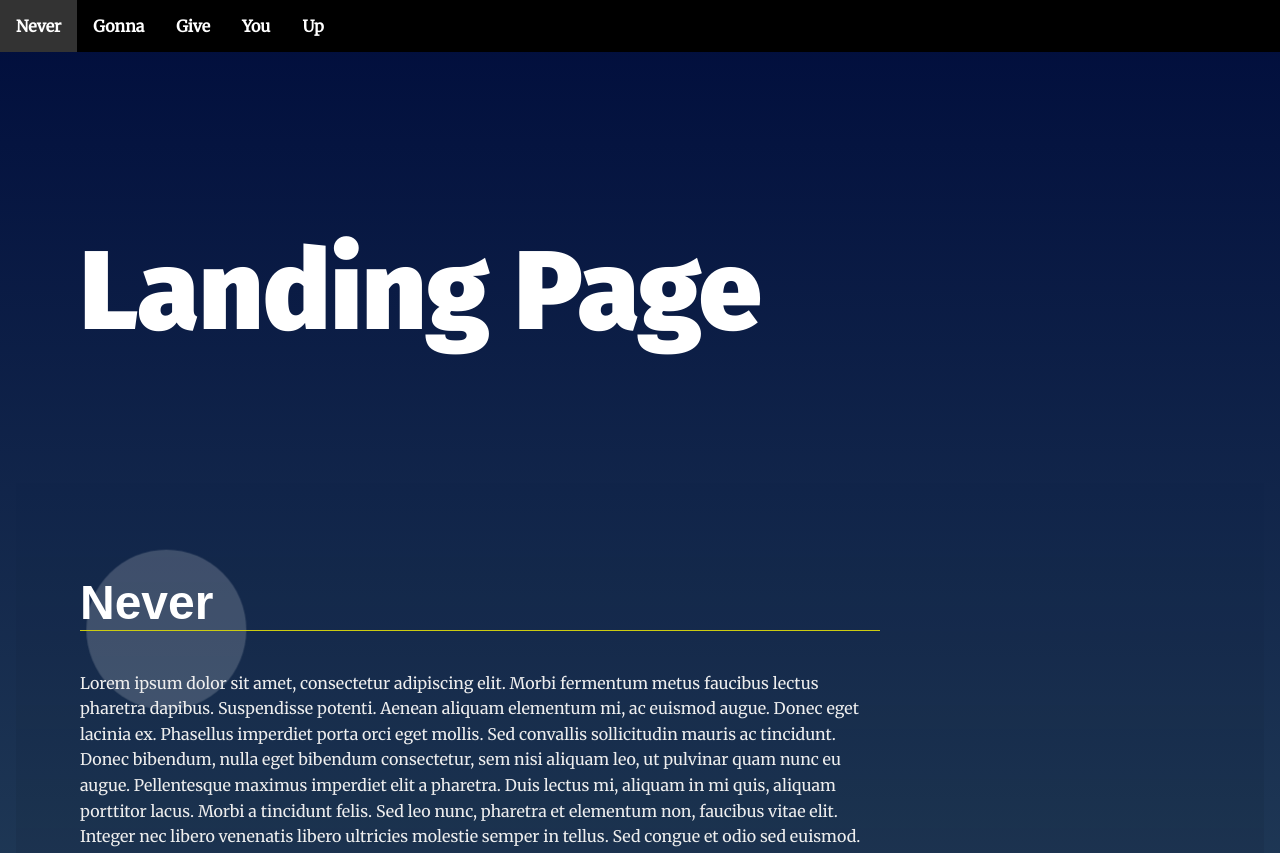
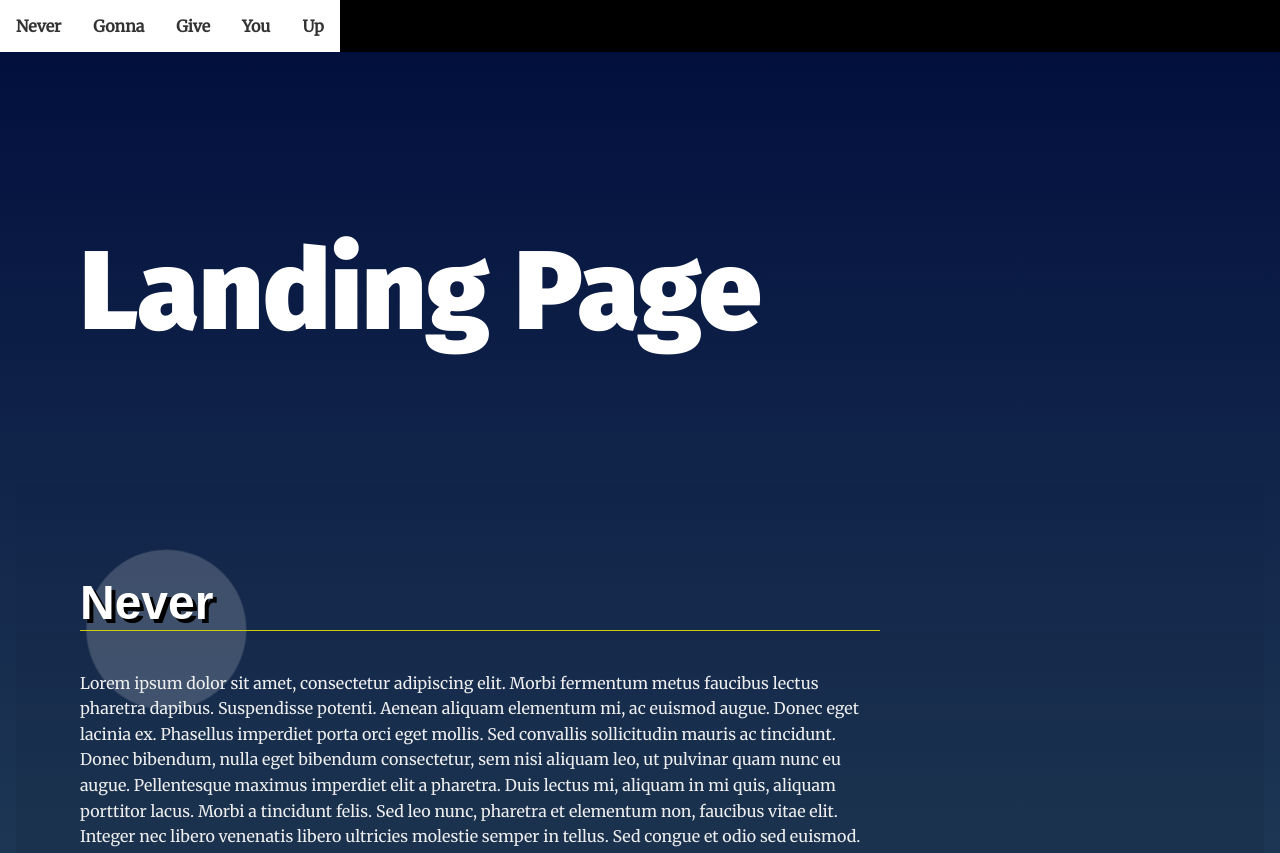
Before and after one commit to maz556/landing-page, a plain HTML site: page index.html in a window 1280 px wide. Shown: the top 853 px of the page. Drawn offline with Linux system fonts and the light colour scheme.

Commit message:
Addition of nav activation and improvements

```diff
--- a/css/styles.css
+++ b/css/styles.css
@@ -90,6 +90,12 @@
 }
 
 .navbar__menu .menu__link:active {
+    background: #fff;
+    color: #333;
+    transition: ease 0.3s all;
+}
+
+.navbar__menu .menu__link.your-active-class {
     background: #fff;
     color: #333;
     transition: ease 0.3s all;
@@ -216,6 +222,11 @@
     animation: rotate 5s linear 0s infinite forwards reverse;
 }
 
+section.your-active-class h2 {
+    text-shadow: 4px 4px black;
+    transition: ease 0.3s all;
+}
+
 /* Section Active Styles Keyframe Animations */
 @keyframes rotate {
 	from {
--- a/js/app.js
+++ b/js/app.js
@@ -13,22 +13,20 @@
  *
 */
 
-let sections;
-let nav_sect = {};
+let nav_sect = new Map();
 
 // Builds the nav bar dynamically based on page content
 function build_nav() {
     // Find element from each section of the page
-    sections = document.getElementsByTagName("section");
+    const sections = document.getElementsByTagName("section");
     const frag = document.createDocumentFragment();
     // Loop through sections to create nav bar element for each one
     for (var section of sections) {
         const list_item = document.createElement("li");
         const text = section.querySelector("h2").textContent;
         list_item.textContent = text;
-        list_item.id = `${section.id}-nav`;
         list_item.classList.add("menu__link")
-        nav_sect[list_item.id] = section;
+        nav_sect.set(list_item, section);
         frag.appendChild(list_item);
     }
     // Append newly created document fragment to the navbar
@@ -38,14 +36,16 @@
     nav_list.addEventListener("click", click_scroll)
 }
 
-// Adds/removes active class for each section depending on viewport
+// Adds/removes active class for each section/navigation item depending on viewport
 function set_actives() {
-    for (var section of sections) {
-        const rect = section.getBoundingClientRect();
+    for (var [nav, sect] of nav_sect) {
+        const rect = sect.getBoundingClientRect();
         if (rect.top >= 0 && rect.bottom <= window.innerHeight) {
-            section.classList.add("your-active-class");
+            nav.classList.add("your-active-class");
+            sect.classList.add("your-active-class");
         } else {
-            section.classList.remove("your-active-class");
+            nav.classList.remove("your-active-class");
+            sect.classList.remove("your-active-class");
         }
     }
 }
@@ -54,7 +54,7 @@
 function click_scroll(evt) {
     const el = evt.target;
     if (!el.classList.contains("menu__link")) return;
-    const sect = nav_sect[el.id];
+    const sect = nav_sect.get(el);
     sect.scrollIntoView({behavior: "smooth"});
 }
 
```
